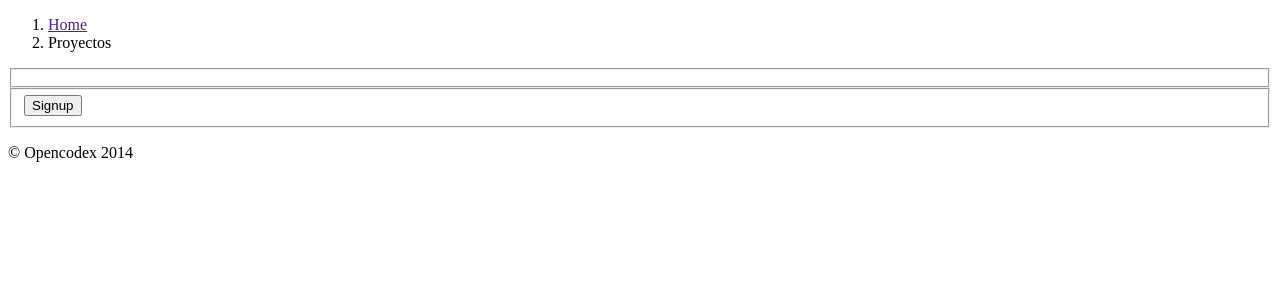
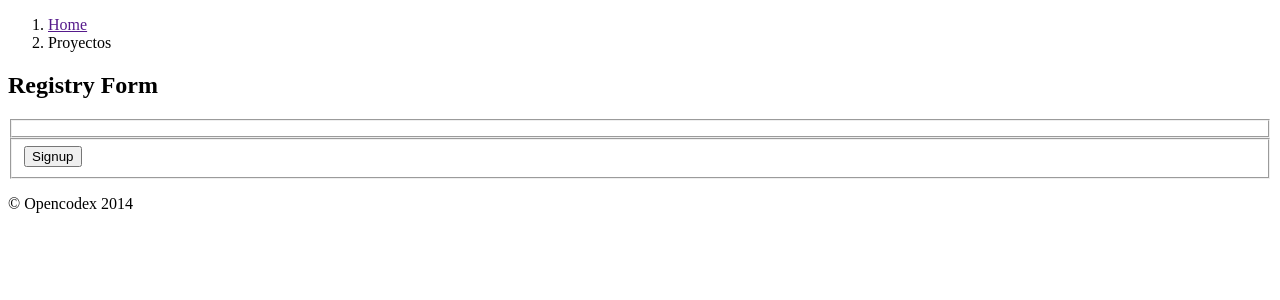
Before and after one commit to Cohaerentis/Licensium, a Yii app: the page made by app/views/user/signup.php in a window 1280 px wide. Shown: the part 177-477 px from the top of the page. Run offline with PHP 8.4 and a stand-in for Yii, Linux system fonts and the light colour scheme; the template is opened without the code that fills it, so the values that code supplies are empty; some libraries are stand-ins or nearby versions.

Commit message:
User signup view

```diff
--- a/app/views/user/signup.php
+++ b/app/views/user/signup.php
@@ -15,30 +15,35 @@
         'enableAjaxValidation' => false,
     ));
     ?>
+    <div class="row">
+        <div class="col-lg-12 col-md-12 col-xs-12 page-title">
+            <h2>Registry Form</h2>
+        </div>
+        <div class="col-lg-12 col-md-12 col-xs-12">
           <fieldset class="row">
-        <div class="col-md-12 field">
-          <?php echo $form->labelEx($model, 'email'); ?>
-          <?php echo $form->textField($model, 'email', array('class' => 'type-text', 'maxlength' => 100)); ?>
+            <div class="col-lg-12 col-md-12 col-xs-12 field input-group input-group-md">
+              <?php echo $form->labelEx($model, 'email', array('class' => 'col-xs-6 input-group-addon')); ?>
+              <?php echo $form->textField($model, 'email', array('class' => 'type-text form-control', 'maxlength' => 100, 'placeholder' => 'email')); ?>
               <?php echo $form->error($model, 'email'); ?>
             </div>
-        <div class="col-md-12 field">
-          <?php echo $form->labelEx($model, 'password'); ?>
-          <?php echo $form->passwordField($model, 'password', array('class' => 'type-text', 'maxlength' => 100)); ?>
+            <div class="col-lg-12 col-md-12 col-xs-12 field input-group input-group-md">
+              <?php echo $form->labelEx($model, 'password', array('class' => 'col-xs-6 input-group-addon')); ?>
+              <?php echo $form->passwordField($model, 'password', array('class' => 'type-text form-control', 'maxlength' => 100, 'placeholder' => 'password')); ?>
               <?php echo $form->error($model, 'password'); ?>
             </div>
-        <div class="col-md-12 field">
-          <?php echo $form->labelEx($model, 'firstname'); ?>
-          <?php echo $form->textField($model, 'firstname', array('class' => 'type-text', 'maxlength' => 100)); ?>
+            <div class="col-lg-12 col-md-12 col-xs-12 field input-group input-group-md">
+              <?php echo $form->labelEx($model, 'firstname', array('class' => 'col-xs-6 input-group-addon')); ?>
+              <?php echo $form->textField($model, 'firstname', array('class' => 'type-text form-control', 'maxlength' => 100, 'placeholder' => 'firstname')); ?>
               <?php echo $form->error($model, 'firstname'); ?>
             </div>
-        <div class="col-md-12 field">
-          <?php echo $form->labelEx($model, 'lastname'); ?>
-          <?php echo $form->textField($model, 'lastname', array('class' => 'type-text', 'maxlength' => 100)); ?>
+            <div class="col-lg-12 col-md-12 col-xs-12 field input-group input-group-md">
+              <?php echo $form->labelEx($model, 'lastname', array('class' => 'col-xs-6 input-group-addon')); ?>
+              <?php echo $form->textField($model, 'lastname', array('class' => 'type-text form-control', 'maxlength' => 100, 'placeholder' => 'lastname')); ?>
               <?php echo $form->error($model, 'lastname'); ?>
             </div>
-        <div class="col-md-12 field">
-          <?php echo $form->labelEx($model, 'company'); ?>
-          <?php echo $form->textField($model, 'company', array('class' => 'type-text', 'maxlength' => 100)); ?>
+            <div class="col-lg-12 col-md-12 col-xs-12 field input-group input-group-md">
+              <?php echo $form->labelEx($model, 'company', array('class' => 'col-xs-6 input-group-addon')); ?>
+              <?php echo $form->textField($model, 'company', array('class' => 'type-text form-control', 'maxlength' => 100, 'placeholder' => 'company')); ?>
               <?php echo $form->error($model, 'company'); ?>
             </div>
           </fieldset>
@@ -47,5 +52,6 @@
                 array('class'       => 'btn btn-success'));
             ?>
           </fieldset>
+      </div>
     <?php $this->endWidget(); ?>
   </article>
```
Lines whose indentation alone changed are shown as unchanged.
